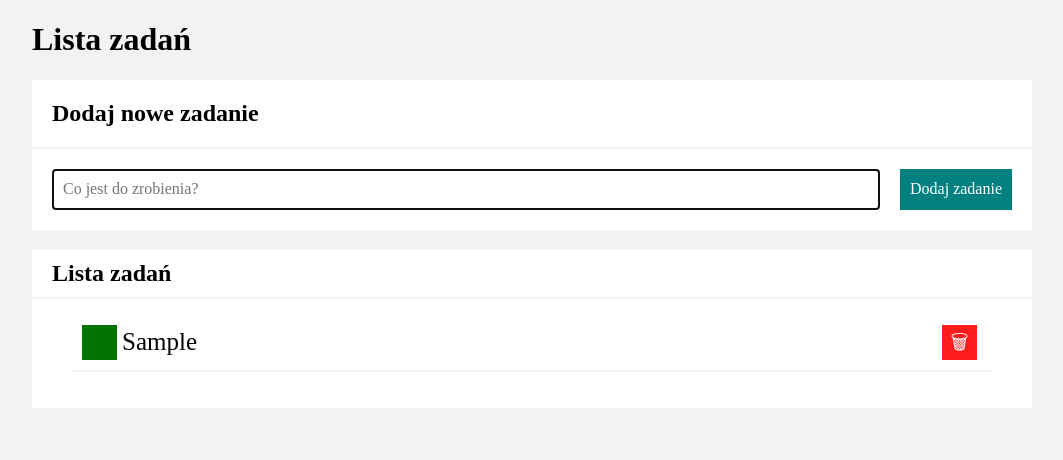
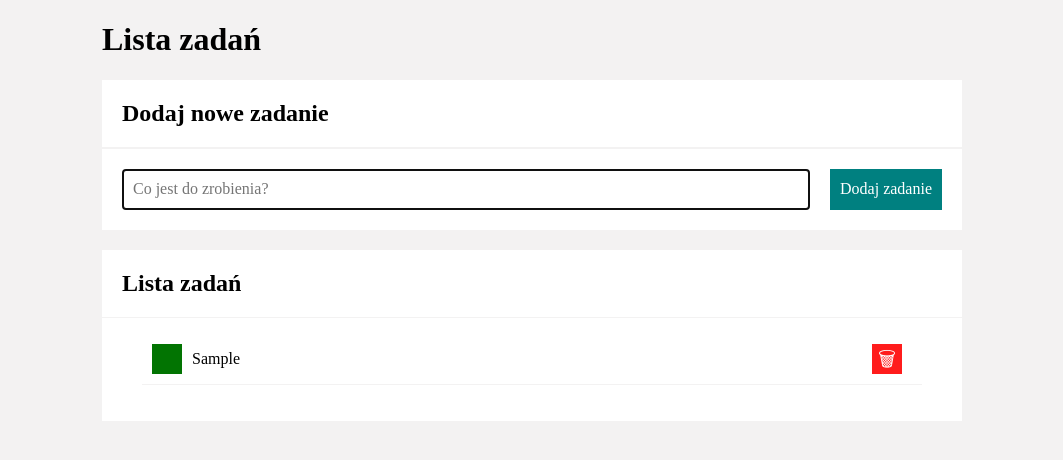
Before and after one commit to baros82/to_do_list, a plain HTML site: page index.html in a window 1280 px wide. Both pictures are taken after typing "Sample" into the empty fields and a click on the button "Dodaj zadanie". Shown: the whole page, without its empty margins (108-1171 px from the left). Drawn offline with nearby package versions, Linux system fonts and the light colour scheme.

Commit message:
adding few cosmetic changes

```diff
--- a/css/section.css
+++ b/css/section.css
@@ -45,5 +45,6 @@
   .section__formButton {
     width: 100%;
     margin-top: -5px;
+    cursor: pointer;
   }
 }
--- a/css/sectionList.css
+++ b/css/sectionList.css
@@ -7,17 +7,17 @@
 .sectionList__subheader {
     background-color: white;
     margin: 20px auto 2px auto;
-    padding: 10px;
+    padding: 20px;
     padding-left: 20px;
-    border-bottom: 2px solid rgb(243, 242, 242);
+    border-bottom: 1px solid rgb(243, 242, 242);
 }
 
 .sectionList__item {
     list-style: none;
     padding: 10px;
-    border-bottom: 2px solid rgb(243, 242, 242);
+    border-bottom: 1px solid rgb(243, 242, 242);
     margin-right: 40px;
-    font-size: 25px;
+    font-size: 16px;
     display:grid;
     grid-template-columns: 40px 2fr 40px;
     align-items: center;
@@ -26,10 +26,11 @@
 .sectionList__doneButton {
     border: none;
     background-color: rgb(2, 116, 2);
-    height: 35px;
-    width: 35px;
+    height: 30px;
+    width: 30px;
     font-size: 20px;
     color: white;
+    cursor: pointer;
 }
 
 .sectionList__doneButton:active {
@@ -42,12 +43,13 @@
 }
 
 .sectionList__removeButton {
-    height: 35px;
-    width: 35px;
+    height: 30px;
+    width: 30px;
     background-color: rgb(255, 28, 28);
     border: none;
     font-size: 20px;
     color: white;
+    cursor: pointer;
 }
 
 .sectionList__removeButton:active {
--- a/css/style.css
+++ b/css/style.css
@@ -12,7 +12,7 @@ html {
 }
 
 .container {
-    max-width: 1000px;
+    max-width: 860px;
     margin: auto;
 }
 
--- a/js/script.js
+++ b/js/script.js
@@ -53,8 +53,7 @@
             htmlString += `
                 <li class=sectionList__item>
                 <button class="js-done sectionList__doneButton">
-                ${task.done ?
-                    "✔" : ""}
+                     ${task.done ? "✔" : ""}
                 </button>
                 <span ${task.done ? "class=sectionList__item--done" : "class=sectionList__value"}>
                      ${task.content}
```
Lines whose indentation alone changed are shown as unchanged.
